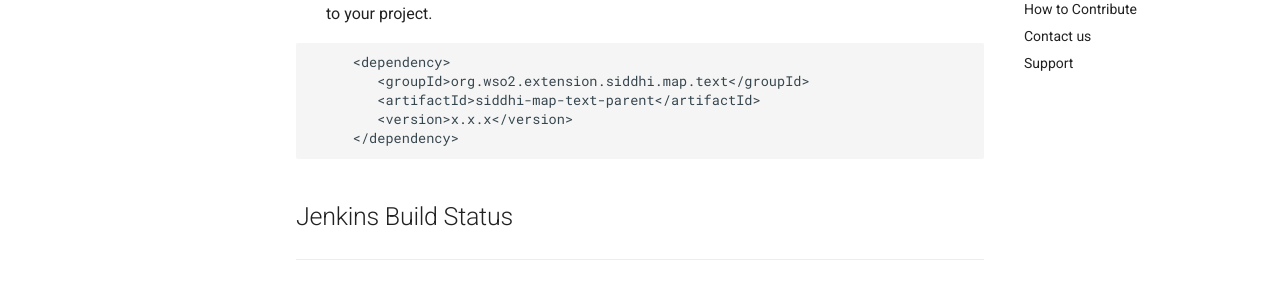
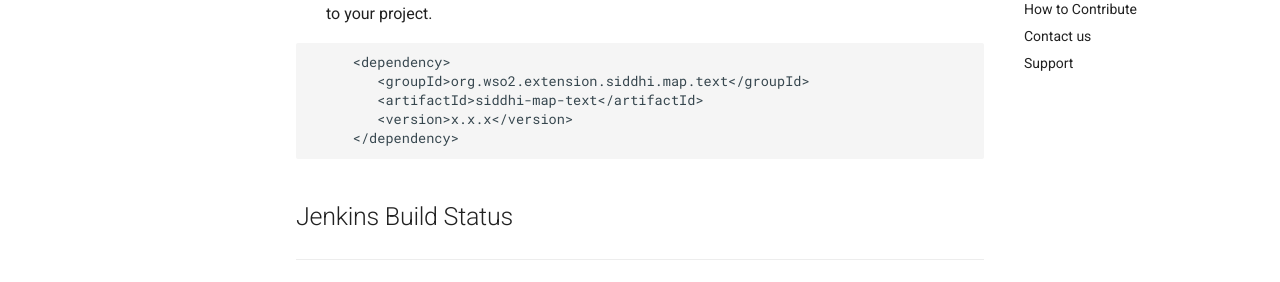
Before and after one commit to siddhi-io/siddhi-map-text, an MkDocs documentation site: the page built from docs/index.md, in a window 1280 px wide and 900 px high, scrolled down 683 px. Shown: the part 207-489 px from the top of the window. Built offline with MkDocs 1.6.1 and Material for MkDocs 9.7.7, drawn with Linux system fonts in a browser that asks for light colours; old or Windows-style settings are respelled for this version of MkDocs.

````diff
--- a/docs/index.md
+++ b/docs/index.md
@@ -29,7 +29,7 @@ Latest API Docs is <a target="_blank" href="https://wso2-extensions.github.io/si
 ```
      <dependency>
         <groupId>org.wso2.extension.siddhi.map.text</groupId>
-        <artifactId>siddhi-map-text-parent</artifactId>
+        <artifactId>siddhi-map-text</artifactId>
         <version>x.x.x</version>
      </dependency>
 ```
````
Also changed, not shown: README.md (+2 -1 lines).
